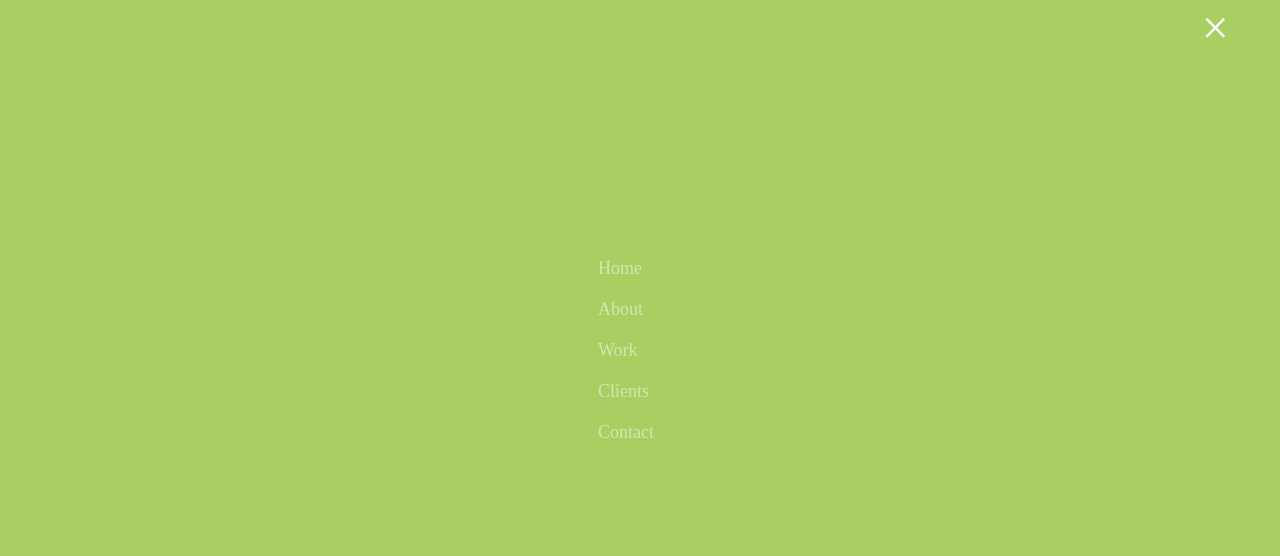
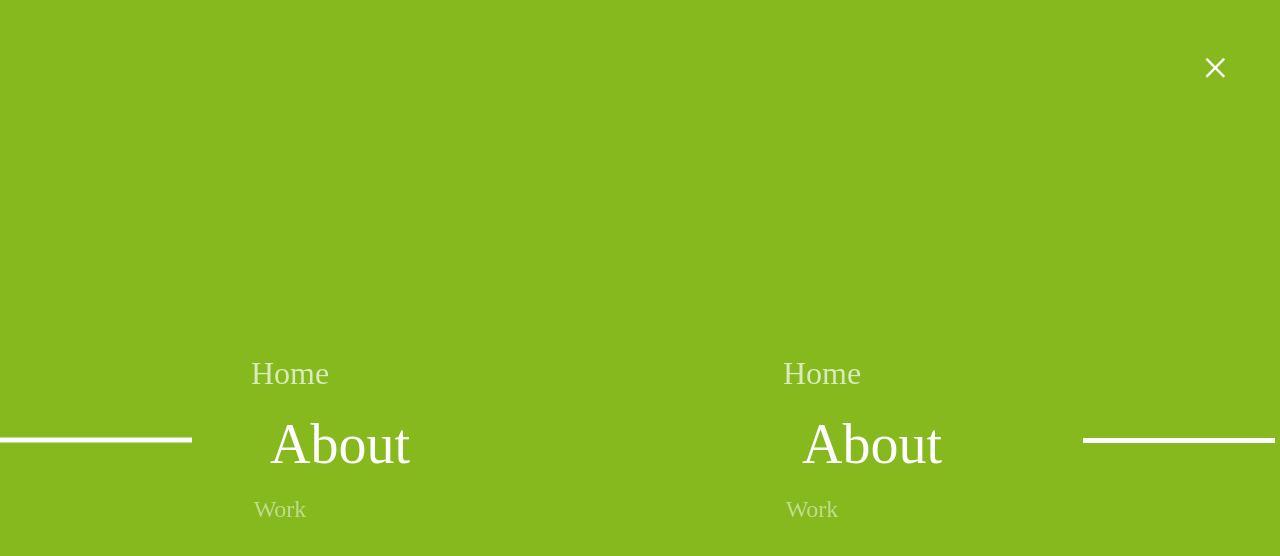
Before and after one commit to katydatt/FullPageMenu, a plain HTML site: page index.html in a window 1280 px wide. Both pictures are taken after a click on the button "Click me". Drawn offline with Linux system fonts and the light colour scheme.

Commit message:
added another container of elements, centerede the text

```diff
--- a/app.js
+++ b/app.js
@@ -7,10 +7,8 @@ var links = document.getElementsByTagName("li");
 // OPEN OVERLAY
 
 btn.addEventListener("click", function() {
-    console.log("lol");
-    btn.classList.add("hide");
-    fullPageMenu.classList.remove("hide");
-    fullPageMenu.classList.add("show");
+    fullPageMenu.classList.toggle("hide");
+    fullPageMenu.classList.toggle("show");
     for(var i = 0; i < links.length; i++) {
 
         links[i].classList.add("animation-overlay");
@@ -21,10 +19,9 @@ btn.addEventListener("click", function() {
 // CLOSE OVERLAY
 
 closeBtn.addEventListener('click', function() {
-    console.log("close");
     fullPageMenu.classList.remove("animation-overlay");
-    fullPageMenu.classList.remove("show");
+    fullPageMenu.classList.toggle("show");
+    fullPageMenu.classList.toggle("hide");
     nav.classList.remove("overlay");
-    btn.classList.remove("hide");
 
 });
--- a/index.html
+++ b/index.html
@@ -9,16 +9,31 @@
 
         <button class="menu" id="btn"> Click me </button>
             <div class="overlay hide" id="nav-menu">
-                <span type="button" class="overlay-close" id="close-btn">  &times;  </span>
                 <nav class="overlay-content" id="nav">
-                    <ul id="list">
-                        <li><a href="#">Home</a></li>
-                        <li><a href="#">About</a></li>
-                        <li><a href="#">Work</a></li>
-                        <li><a href="#">Clients</a></li>
-                        <li><a href="#">Contact</a></li>
+                  <span type="button" class="overlay-close" id="close-btn">  &times;  </span>
+
+                  <div class="line-break left"></div>
+
+                  <div class="container-first-list container">
+                    <ul id="first-list">
+                        <li><a href="#" class="item top">Home</a></li>
+                        <li><a href="#" class="item center">About</a></li>
+                        <li><a href="#" class="item bottom">Work</a></li>
                     </ul>
-                </nav>
+                  </div>
+
+                  <div class="container-second-list container">
+
+                    <ul id="second-list">
+                      <li><a href="#" class="item top">Home</a></li>
+                      <li><a href="#" class="item center">About</a></li>
+                      <li><a href="#" class="item bottom">Work</a></li>
+                    </ul>
+                  </div>
+
+                  <div class="line-break right"></div>
+
+                  </nav>
 
             </div>
             <script type="text/javascript" src="app.js"></script>
--- a/style.css
+++ b/style.css
@@ -8,13 +8,51 @@
     color: white;
     border: none;
     cursor: pointer;
-
 }
 
 .hide {
     visibility: hidden;
 }
 
+.container {
+  display: inline-block;
+  width: 35%;
+}
+.line-break {
+  width: 15%;
+  display: inline-block;
+  background-color: white;
+  height: 5px;
+  opacity: 1;
+}
+.line-break, .container-first-list, .container-second-list {
+
+  position: absolute;
+  top: 50%;
+  transform: translateY(-50%);
+}
+
+.container-second-list {
+  right: 100px;
+}
+.center {
+  font-size: 56px;
+}
+
+.top {
+  font-size: 32px;
+  opacity: 0.7;
+  transform: translateX(-50px);
+}
+
+.bottom {
+  font-size: 24px;
+  opacity: 0.5;
+  transform: translateX(-60px);
+}
+.container-first-list {
+  left: 200px;
+}
 #nav {
     position: absolute;
     top: 5%;
@@ -37,11 +75,16 @@
 }
 
 .show {
-    opacity: 0.7;
+    opacity: 1;
+}
+
+.right {
+  right:5px;
 }
 
 .overlay-content {
     width: 100%;
+    height:100%;
     font-size: 18px;
     color: white;
     display: block;
@@ -59,14 +102,10 @@
 @keyframes overlay {
     0% {
         transform: rotateX(90deg);
-        perspective: 250px;
-        -webkit-perspective: 250px;
     }
 
     100% {
         transform: rotateX(0deg);
-        perspective: 250px;
-        -webkit-perspective: 250px;
     }
 }
 
@@ -74,6 +113,7 @@
 
 .overlay-content ul {
     list-style-type: none;
+    text-align: center;
 }
 .overlay-content li a {
     -webkit-transition: all 0.3 ease;
@@ -84,19 +124,10 @@
     -webkit-perspective-origin: 50% 0;
     transition: all 0.3 ease;
     display: block;
-    position: relative;
-    top: 200px;
-    left: 45%;
-    opacity: 0.5;
     width: 200px;
     margin-bottom: 20px;
 }
 
-.overlay-content li a:hover {
-    font-size: 48px;
-    opacity: 1;
-    left: 42%;
-}
 .overlay a {
     text-decoration: none;
     color: white;
```
